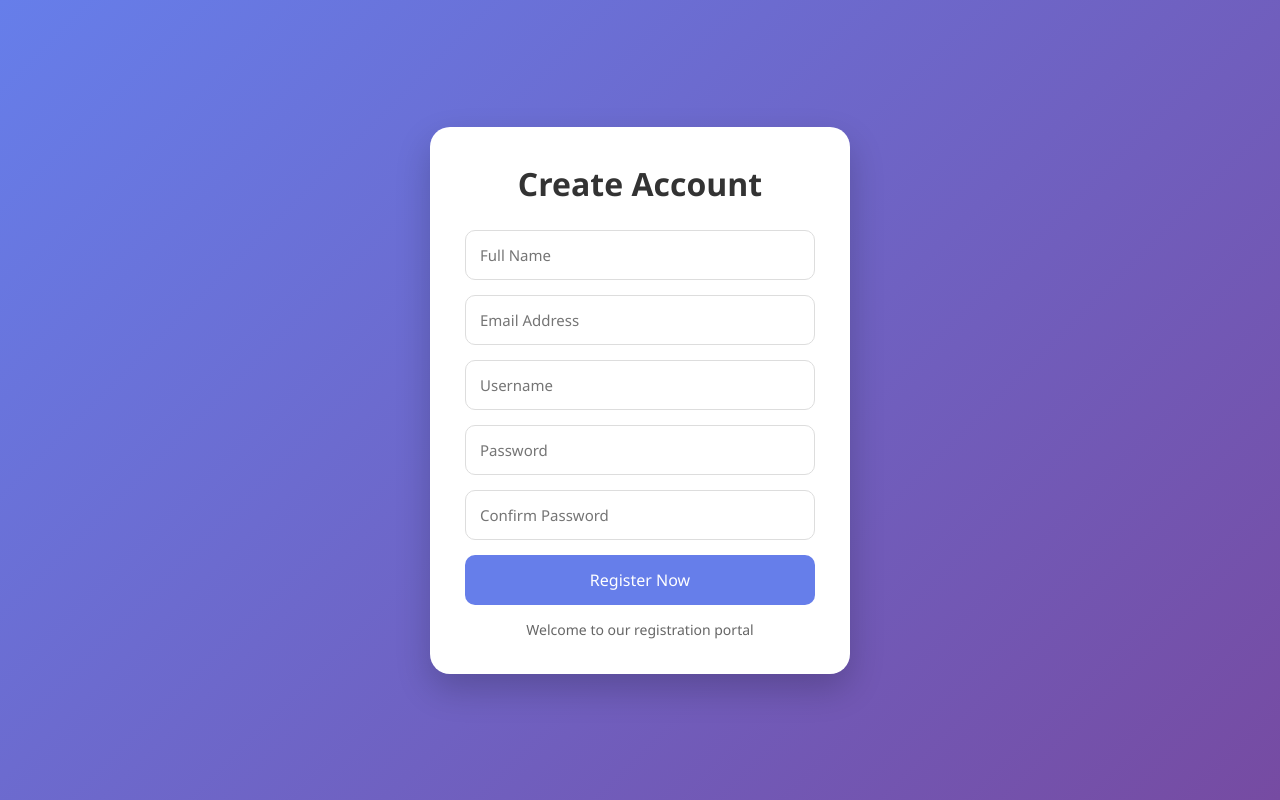
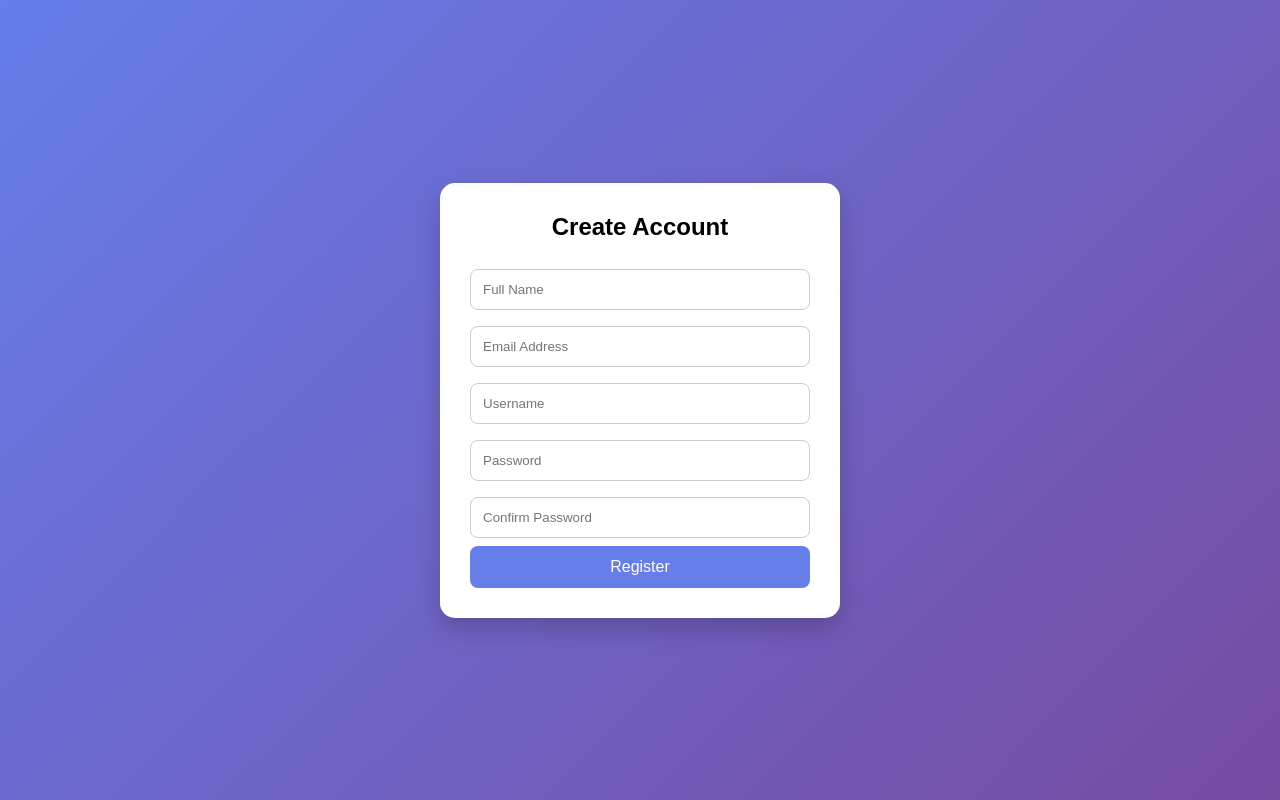
Before and after one commit to aktraders/login, a plain HTML site: page index.html in a window 1280 px wide. Drawn offline with Linux system fonts and the light colour scheme.

Commit message:
Refactor registration page layout and styles

```diff
--- a/index.html
+++ b/index.html
@@ -10,196 +10,102 @@
     margin:0;
     padding:0;
     box-sizing:border-box;
-    font-family:'Segoe UI',sans-serif;
+    font-family:Arial,sans-serif;
 }
 
 body{
-    min-height:100vh;
+    background:linear-gradient(135deg,#667eea,#764ba2);
+    height:100vh;
     display:flex;
     justify-content:center;
     align-items:center;
-    background:linear-gradient(135deg,#667eea,#764ba2);
-    overflow:hidden;
 }
 
 .container{
-    width:420px;
+    width:400px;
     background:#fff;
-    padding:35px;
-    border-radius:20px;
-    box-shadow:0 15px 35px rgba(0,0,0,0.2);
-    animation:fadeIn 0.8s ease;
+    padding:30px;
+    border-radius:15px;
+    box-shadow:0 10px 25px rgba(0,0,0,0.2);
 }
 
-.container h1{
+h2{
     text-align:center;
-    margin-bottom:25px;
-    color:#333;
+    margin-bottom:20px;
 }
 
-.input-group{
+input{
+    width:100%;
+    padding:12px;
+    margin:8px 0;
+    border:1px solid #ccc;
+    border-radius:8px;
+}
+
+button{
+    width:100%;
+    padding:12px;
+    border:none;
+    border-radius:8px;
+    background:#667eea;
+    color:white;
+    font-size:16px;
+    cursor:pointer;
+}
+
+button:hover{
+    background:#5563d6;
+}
+
+#successMessage{
+    display:none;
+    text-align:center;
+    color:white;
+}
+
+#successMessage h1{
+    font-size:50px;
     margin-bottom:15px;
 }
 
-.input-group input{
-    width:100%;
-    padding:14px;
-    border:1px solid #ddd;
-    border-radius:10px;
-    outline:none;
-    font-size:15px;
-}
-
-.input-group input:focus{
-    border-color:#667eea;
-}
-
-.register-btn{
-    width:100%;
-    padding:14px;
-    border:none;
-    border-radius:10px;
-    background:#667eea;
-    color:#fff;
-    font-size:16px;
-    cursor:pointer;
-    transition:0.3s;
-}
-
-.register-btn:hover{
-    background:#5563d6;
-}
-
-.note{
-    text-align:center;
-    margin-top:15px;
-    color:#666;
-    font-size:14px;
-}
-
-#welcomePage{
-    display:none;
-    text-align:center;
-    color:white;
-    animation:zoomIn 1s ease;
-}
-
-#welcomePage h1{
-    font-size:60px;
-    margin-bottom:15px;
-}
-
-#welcomePage p{
-    font-size:24px;
-    margin-bottom:25px;
-}
-
-.home-btn{
-    padding:14px 30px;
-    border:none;
-    border-radius:10px;
-    background:white;
-    color:#667eea;
-    font-size:16px;
-    cursor:pointer;
-    font-weight:bold;
-}
-
-.home-btn:hover{
-    transform:scale(1.05);
-}
-
-@keyframes fadeIn{
-    from{
-        opacity:0;
-        transform:translateY(20px);
-    }
-    to{
-        opacity:1;
-        transform:translateY(0);
-    }
-}
-
-@keyframes zoomIn{
-    from{
-        opacity:0;
-        transform:scale(0.5);
-    }
-    to{
-        opacity:1;
-        transform:scale(1);
-    }
+#successMessage p{
+    font-size:22px;
 }
 </style>
 </head>
 <body>
 
-<!-- REGISTER PAGE -->
+<div class="container" id="registerForm">
 
-<div class="container" id="registerPage">
+    <h2>Create Account</h2>
 
-    <h1>Create Account</h1>
+    <input type="text" placeholder="Full Name">
+    <input type="email" placeholder="Email Address">
+    <input type="text" placeholder="Username">
+    <input type="password" placeholder="Password">
+    <input type="password" placeholder="Confirm Password">
 
-    <div class="input-group">
-        <input type="text" placeholder="Full Name">
-    </div>
-
-    <div class="input-group">
-        <input type="email" placeholder="Email Address">
-    </div>
-
-    <div class="input-group">
-        <input type="text" placeholder="Username">
-    </div>
-
-    <div class="input-group">
-        <input type="password" placeholder="Password">
-    </div>
-
-    <div class="input-group">
-        <input type="password" placeholder="Confirm Password">
-    </div>
-
-    <button class="register-btn" onclick="registerUser()">
-        Register Now
-    </button>
-
-    <div class="note">
-        Welcome to our registration portal
-    </div>
-
-</div>
-
-<!-- WELCOME PAGE -->
-
-<div id="welcomePage">
-
-    <h1>🎉 Welcome To Our World 🎉</h1>
-
-    <p>Your Registration Has Been Completed Successfully</p>
-
-    <button class="home-btn" onclick="goBack()">
-        Back To Register
+    <button onclick="submitForm()">
+        Register
     </button>
 
 </div>
 
+<div id="successMessage">
+
+    <h1>🎉 Registration Successful!</h1>
+
+    <p>Welcome To Our World 🚀</p>
+
+</div>
+
 <script>
+function submitForm(){
 
-function registerUser(){
+    document.getElementById("registerForm").style.display = "none";
 
-    document.getElementById("registerPage").style.display = "none";
-    document.getElementById("welcomePage").style.display = "block";
-
+    document.getElementById("successMessage").style.display = "block";
 }
-
-function goBack(){
-
-    document.getElementById("welcomePage").style.display = "none";
-    document.getElementById("registerPage").style.display = "block";
-
-}
-
 </script>
 
 </body>
```
